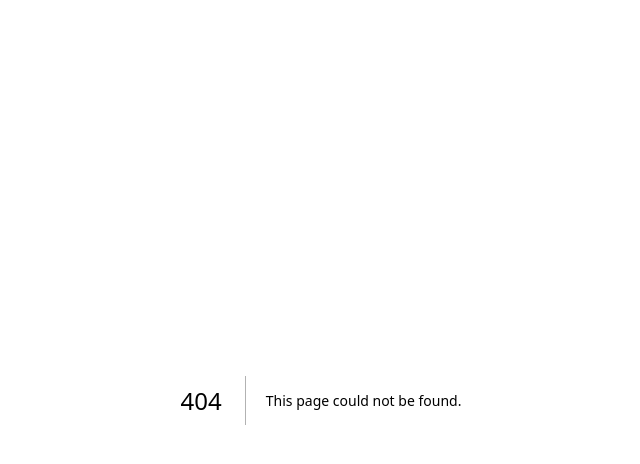
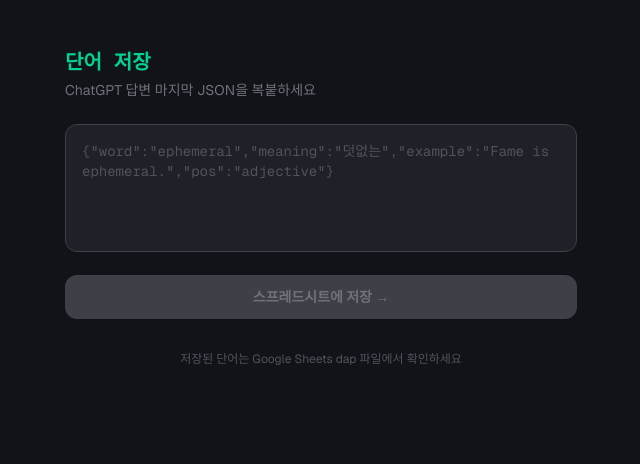
Before and after one commit to ekthf9132-design/hioh, a Next.js app: page /save in a window 1280 px wide. Before the commit this address had no page. Shown: the top 464 px of the page, without its empty margins (319-959 px from the left). Built offline with nearby package versions, Linux system fonts and the light colour scheme.

Commit message:
ChatGPT 단어 저장 페이지 추가

```diff
--- /dev/null
+++ b/app/save/page.tsx
@@ -0,0 +1,85 @@
+'use client';
+import { useState } from 'react';
+
+const WEBHOOK = 'https://script.google.com/macros/s/AKfycbxSEXJ8_xKuf-whhiaiOD2QgmmlL2TnbeA9UwzObcaBHg1b3RoUHSoPdVjEF3TFezto/exec';
+
+export default function SavePage() {
+  const [input, setInput] = useState('');
+  const [status, setStatus] = useState('');
+  const [preview, setPreview] = useState<any>(null);
+
+  const parse = (text: string) => {
+    const match = text.match(/\{[\s\S]*\}/);
+    if (!match) return null;
+    try { return JSON.parse(match[0]); } catch { return null; }
+  };
+
+  const handleChange = (v: string) => {
+    setInput(v);
+    setPreview(parse(v));
+  };
+
+  const save = async () => {
+    const data = parse(input);
+    if (!data) return setStatus('JSON 형식을 확인해주세요.');
+    setStatus('저장 중...');
+    try {
+      await fetch(WEBHOOK, {
+        method: 'POST',
+        headers: { 'Content-Type': 'text/plain' },
+        body: JSON.stringify(data)
+      });
+      setStatus('✅ 저장됐어요!');
+      setInput('');
+      setPreview(null);
+    } catch {
+      setStatus('❌ 저장 실패. 다시 시도해주세요.');
+    }
+  };
+
+  return (
+    <div className="min-h-dvh bg-[#111318] text-white p-5 pt-12 font-sans">
+      <div className="max-w-lg mx-auto">
+        <div className="text-emerald-400 font-mono text-xl font-bold mb-1">단어 저장</div>
+        <div className="text-zinc-500 text-sm mb-6">ChatGPT 답변 마지막 JSON을 복붙하세요</div>
+
+        <textarea
+          className="w-full bg-[#1e2128] border border-zinc-700 rounded-xl p-4 text-sm text-white resize-none min-h-32 focus:outline-none focus:border-emerald-600 placeholder-zinc-600 font-mono"
+          placeholder={'{"word":"ephemeral","meaning":"덧없는","example":"Fame is ephemeral.","pos":"adjective"}'}
+          value={input}
+          onChange={e => handleChange(e.target.value)}
+        />
+
+        {preview && (
+          <div className="mt-3 bg-[#1e2128] border border-emerald-900 rounded-xl p-4 space-y-2">
+            <div className="text-xs text-zinc-500 font-mono uppercase tracking-widest mb-2">미리보기</div>
+            <div className="flex gap-3 items-baseline">
+              <span className="text-lg font-bold text-white">{preview.word}</span>
+              <span className="text-xs text-emerald-400 font-mono">{preview.pos}</span>
+            </div>
+            <div className="text-sm text-zinc-300">{preview.meaning}</div>
+            <div className="text-sm text-zinc-500 italic">{preview.example}</div>
+          </div>
+        )}
+
+        <button
+          onClick={save}
+          disabled={!preview}
+          className="w-full mt-4 py-3 bg-emerald-500 disabled:bg-zinc-700 disabled:text-zinc-500 text-black font-bold rounded-xl text-sm transition-all"
+        >
+          스프레드시트에 저장 →
+        </button>
+
+        {status && (
+          <div className={`mt-3 text-center text-sm ${status.includes('✅') ? 'text-emerald-400' : status.includes('❌') ? 'text-red-400' : 'text-zinc-400'}`}>
+            {status}
+          </div>
+        )}
+
+        <div className="mt-8 text-xs text-zinc-600 text-center">
+          저장된 단어는 Google Sheets dap 파일에서 확인하세요
+        </div>
+      </div>
+    </div>
+  );
+}
```
